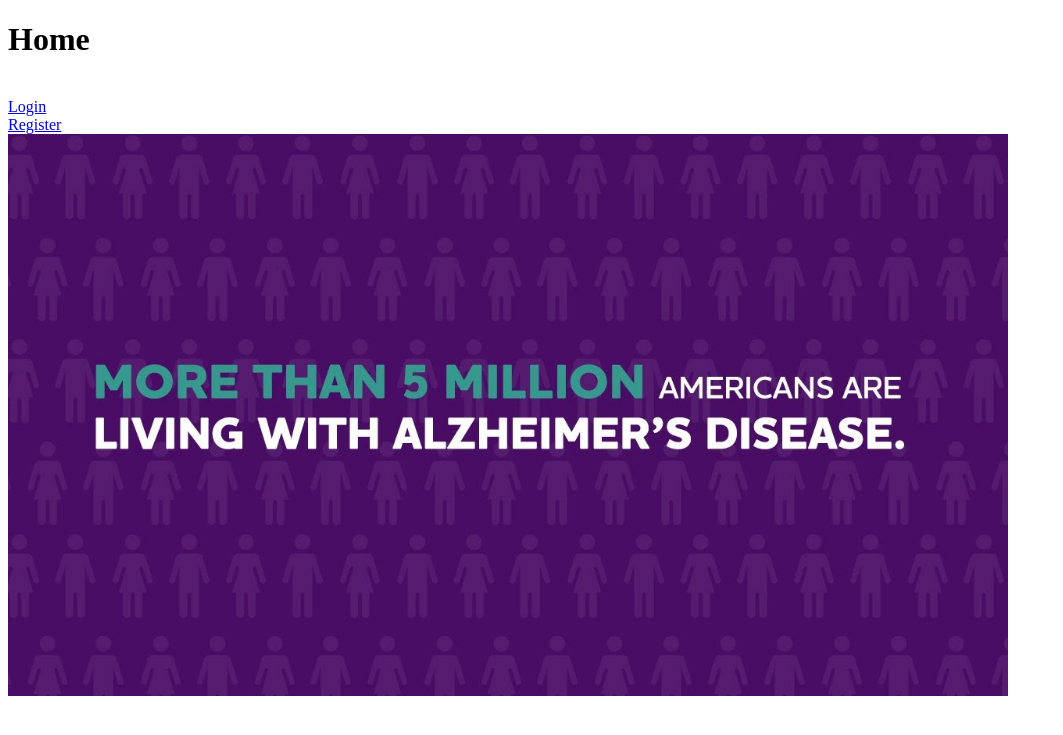
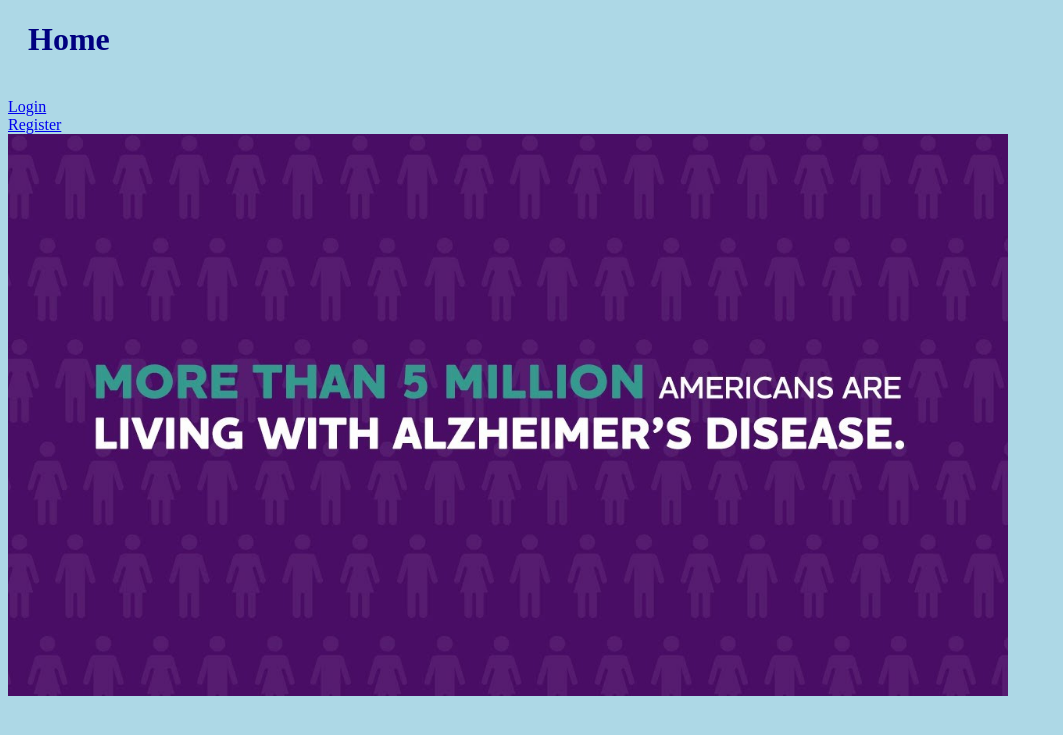
Before and after one commit to MichaelLiKwan/Alzheimer-Detection-Application, a Flask app: page / in a window 1280 px wide. Shown: the top 735 px of the page, without its empty margins (0-1063 px from the left). Run offline with Flask 2, Linux system fonts and the light colour scheme.

Commit message:
added css file

```diff
--- /dev/null
+++ b/static/css/style.css
@@ -0,0 +1,8 @@
+body {
+  background-color: lightblue;
+}
+
+h1 {
+  color: navy;
+  margin-left: 20px;
+}
--- a/templates/home.html
+++ b/templates/home.html
@@ -2,6 +2,8 @@
 <html lang="en">
 <head>
     <meta charset="UTF-8">
+    <meta name="viewport" content="width=device-width, initial-scale=1.0">
+    <link rel="stylesheet" href="{{ url_for('static', filename='css/style.css') }}">
     <title>Home</title>
 </head>
 <body>
--- a/templates/login.html
+++ b/templates/login.html
@@ -3,6 +3,7 @@
 <head>
     <meta charset="UTF-8">
     <meta name="viewport" content="width=device-width, initial-scale=1.0">
+    <link rel="stylesheet" href="{{ url_for('static', filename='css/style.css') }}">
     <title>Login</title>
     <style>
     </style>
--- a/templates/register.html
+++ b/templates/register.html
@@ -2,6 +2,8 @@
 <html lang="en">
 <head>
     <meta charset="UTF-8">
+    <meta name="viewport" content="width=device-width, initial-scale=1.0">
+    <link rel="stylesheet" href="{{ url_for('static', filename='css/style.css') }}">
     <title>Register</title>
 </head>
 <body>
```
Lines whose indentation alone changed are shown as unchanged.
